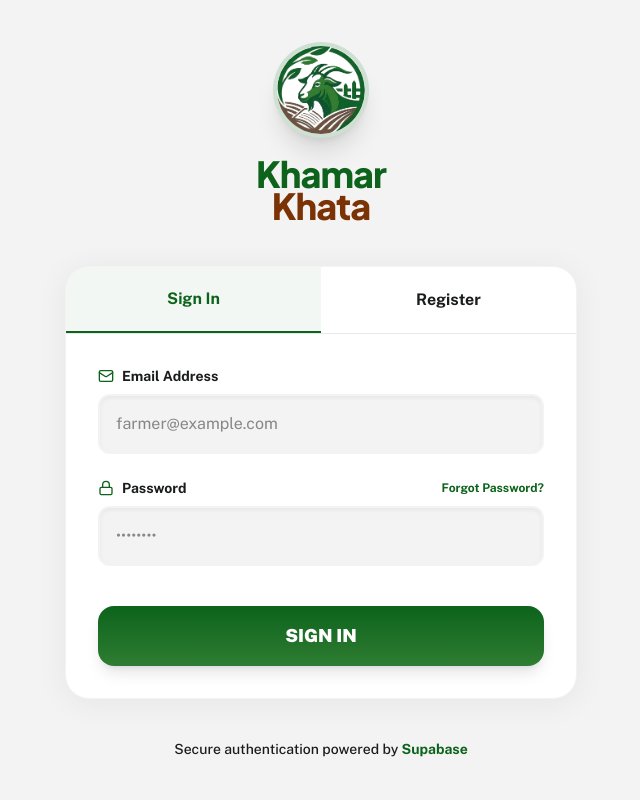
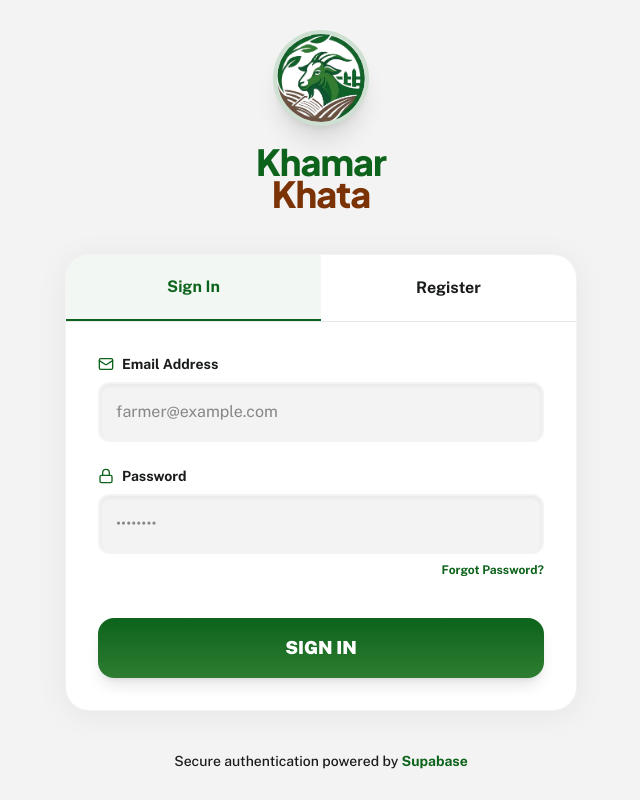
Before and after one commit to abirmallik111/khamar-khata, a Next.js app: page /login in a window 1280 px wide. Shown: the whole page, without its empty margins (319-959 px from the left). Built offline with nearby package versions, Linux system fonts and the light colour scheme; no server answers.

Commit message:
Fix Forgot Password link clickability and layout

```diff
--- a/src/app/login/AuthForm.tsx
+++ b/src/app/login/AuthForm.tsx
@@ -104,20 +104,10 @@ export function AuthForm({ message }: { message?: string }) {
           </div>
 
           <div className="flex flex-col gap-2">
-            <div className="flex justify-between items-center">
-              <label className="text-sm font-bold text-(--color-on-surface-variant) flex items-center gap-2" htmlFor="password">
-                <Lock className="w-4 h-4 text-primary" />
-                Password
-              </label>
-              {activeTab === 'login' && (
-                <Link
-                  href="/forgot-password"
-                  className="text-xs font-bold text-primary hover:underline transition-all"
-                >
-                  Forgot Password?
-                </Link>
-              )}
-            </div>
+            <label className="text-sm font-bold text-(--color-on-surface-variant) flex items-center gap-2" htmlFor="password">
+              <Lock className="w-4 h-4 text-primary" />
+              Password
+            </label>
             <input
               className="rounded-xl px-4 py-4 bg-(--color-surface-high)/50 border-2 border-transparent focus:border-primary focus:bg-white outline-none transition-all shadow-inner"
               type="password"
@@ -125,6 +115,16 @@ export function AuthForm({ message }: { message?: string }) {
               placeholder="••••••••"
               required
             />
+            {activeTab === 'login' && (
+              <div className="flex justify-end">
+                <Link
+                  href="/forgot-password"
+                  className="text-xs font-bold text-primary hover:underline transition-all relative z-20"
+                >
+                  Forgot Password?
+                </Link>
+              </div>
+            )}
           </div>
 
           {activeTab === 'register' && (
```
